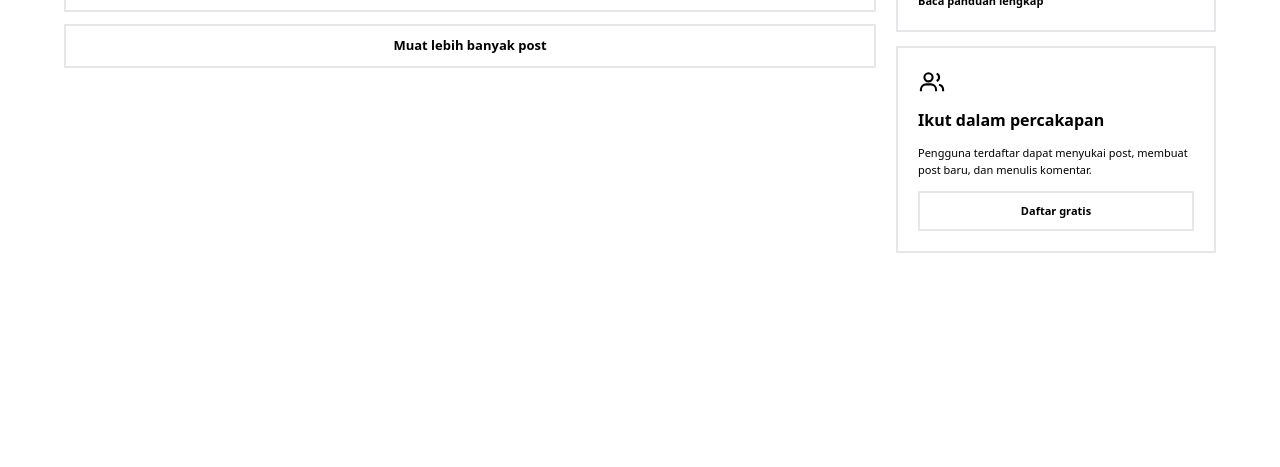
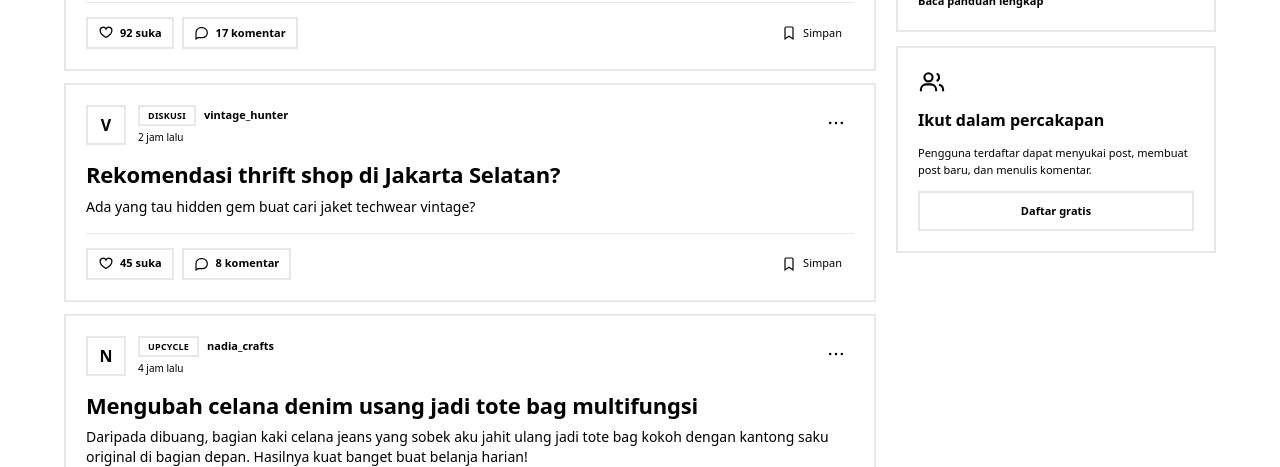
Before and after one commit to Kelompok-8-PBP-Kelas-F/pbp-kel-8, a Django app: page /forum/ in a window 1280 px wide. Shown: the part 1078-1545 px from the top of the page. Before the commit the page ends 1331 px from the top, so only its background shows below. Run offline with Django 5.2, Linux system fonts and the light colour scheme; some libraries are stand-ins or nearby versions.

Commit message:
feat(forum-page): adding logic for forum list and dummy data

```diff
--- a/forum/models.py
+++ b/forum/models.py
@@ -1,3 +1 @@
 from django.db import models
-
-# Create your models here.
--- a/forum/views.py
+++ b/forum/views.py
@@ -2,4 +2,70 @@
 
 # Create your views here.
 def forum_page(request):
-    return render(request, 'pages/forum/forum.html')
+    dummy_posts = [
+        {
+            'id': 1,
+            'author_username': 'burhan',
+            'category': 'REPARASI',
+            'title': 'Langkah sederhana memperkuat siku jaket dengan sashiko',
+            'content': 'Dokumentasi reparasi akhir pekan: tambal bagian dalam dulu...',
+            'time_posted': '34 menit lalu',
+            'total_likes': 92,
+            'total_comments': 17,
+            'image_url': '/static/images/sashiko.jpg', # Pastikan ada gambar dummy di folder static
+            'image_caption': 'Dokumentasi reparasi',
+            'image_count': 3,
+        },
+        {
+            'id': 2,
+            'author_username': 'vintage_hunter',
+            'category': 'DISKUSI',
+            'title': 'Rekomendasi thrift shop di Jakarta Selatan?',
+            'content': 'Ada yang tau hidden gem buat cari jaket techwear vintage?',
+            'time_posted': '2 jam lalu',
+            'total_likes': 45,
+            'total_comments': 8,
+        },
+        {
+            'id': 3,
+            'author_username': 'nadia_crafts',
+            'category': 'UPCYCLE',
+            'title': 'Mengubah celana denim usang jadi tote bag multifungsi',
+            'content': 'Daripada dibuang, bagian kaki celana jeans yang sobek aku jahit ulang jadi tote bag kokoh dengan kantong saku original di bagian depan. Hasilnya kuat banget buat belanja harian!',
+            'time_posted': '4 jam lalu',
+            'total_likes': 134,
+            'total_comments': 24,
+            'image_url': '/static/images/upcycled_bag.jpg',
+            'image_caption': 'Proyek upcycle',
+            'image_count': 2,
+        },
+        {
+            'id': 4,
+            'author_username': 'dimas_cleaner',
+            'category': 'PERAWATAN',
+            'title': 'Tips ampuh hilangkan noda kuning di kerah kemeja vintage tanpa merusak serat',
+            'content': 'Jangan langsung pakai pemutih klorin keras karena serat katun tua gampang rapuh. Campuran baking soda, sabun cuci piring lembut, dan perendaman air hangat terbukti jauh lebih aman.',
+            'time_posted': '6 jam lalu',
+            'total_likes': 78,
+            'total_comments': 19,
+        },
+        {
+            'id': 5,
+            'author_username': 'satria_thrifter',
+            'category': 'THRIFTING',
+            'title': 'Berburu hari ini di Pasar Senen: dapet chore jacket Prancis era 90-an!',
+            'content': 'Kondisinya masih 9/10, warna pudar alaminya cakep banget, dan jahitan rantai masih utuh. Cuma perlu di-deep clean dan setrika uap. Total cuma 85 ribu rupiah!',
+            'time_posted': '1 hari lalu',
+            'total_likes': 210,
+            'total_comments': 43,
+            'image_url': '/static/images/ultramilk.jpeg',
+            'image_caption': 'Hasil thrifting',
+            'image_count': 4,
+        }
+    ]
+
+    context = {
+        'posts': dummy_posts
+    }
+
+    return render(request, 'pages/forum/forum.html', context)
--- /dev/null
+++ b/templates/components/icons/heart.html
@@ -0,0 +1 @@
+<svg class="size-10 text-muted/60" viewBox="0 0 24 24" fill="none" stroke="currentColor" stroke-width="1.6" aria-hidden="true"><circle cx="6" cy="6" r="3"/><circle cx="6" cy="18" r="3"/><path d="m8.1 8.1 12.4 12.4M14.5 9.5 20.5 3.5M8.1 15.9l4-4"/></svg>
--- a/templates/components/navbar.html
+++ b/templates/components/navbar.html
@@ -3,7 +3,7 @@
 <head>
 </head>
 <body>
-    <nav class="sticky top-0 z-10 flex h-auto min-h-16 flex-wrap items-center justify-between gap-y-3 self-stretch border-b border-solid border-line bg-background px-4 py-3 font-main sm:px-6 lg:h-18 lg:flex-nowrap lg:px-6 lg:py-4">
+    <nav class="sticky top-0 z-50 flex h-auto min-h-16 flex-wrap items-center justify-between gap-y-3 self-stretch border-b border-solid border-line bg-background px-4 py-3 font-main sm:px-6 lg:h-18 lg:flex-nowrap lg:px-6 lg:py-4">
         <div class="ml-0 flex items-center gap-2 lg:ml-3">
             <div>
                 {% include 'components/icons/logo.html' %}
--- a/templates/pages/forum/forum.html
+++ b/templates/pages/forum/forum.html
@@ -64,43 +64,78 @@
           </div>
 
           <ul class="post-list flex min-w-0 flex-col gap-3">
+            {% for post in posts %}
             <li>
               <article class="forum-post flex min-w-0 flex-col gap-4 border-2 border-line bg-surface p-4 shadow-[3px_3px_0_var(--shadow-color)] sm:p-5 sm:shadow-[4px_4px_0_var(--shadow-color)]">
-                <header class="forum-post__author flex min-w-0 items-center gap-3">
-                  <div class="avatar flex size-10 shrink-0 items-center justify-center border-2 border-line bg-background font-heading text-base font-bold text-foreground" aria-hidden="true">B</div>
+                <header class="forum-post__author flex min-w-0 items-start gap-3">
+                  <div class="avatar flex size-10 shrink-0 self-start items-center justify-center border-2 border-line bg-background font-heading text-base font-bold text-foreground" aria-hidden="true">{{ post.author_username|first|upper }}</div>
                   <div class="forum-post__author-details flex min-w-0 flex-1 flex-col gap-1">
                     <div class="forum-post__meta flex min-w-0 flex-wrap items-center gap-2">
-                      <span class="badge badge--category border-0 bg-highlight px-2 py-1 text-[0.5625rem] font-bold uppercase tracking-wide text-foreground">Reparasi</span>
-                      <a class="forum-post__username truncate text-[0.6875rem] font-semibold text-muted" href="#">@benangbaik</a>
+                      <span class="badge badge--category bg-category px-2 py-1 text-[0.5625rem] font-bold uppercase tracking-wide text-foreground rounded-none border-2 border-line leading-none">{{ post.category }}</span>
+                      <a class="forum-post__username truncate text-[0.6875rem] font-semibold text-muted" href="#">{{ post.author_username }}</a>
                     </div>
-                    <time class="forum-post__time text-[0.625rem] text-muted">34 menit lalu</time>
+                    <time class="forum-post__time text-[0.625rem] text-muted">{{ post.time_posted }}</time>
                   </div>
-                  <button class="icon-button grid size-9 shrink-0 place-items-center text-muted" type="button" aria-label="Opsi post">
+                  <button class="icon-button grid size-9 shrink-0 place-items-center text-muted self-start" type="button" aria-label="Opsi post">
                     <svg class="size-5" viewBox="0 0 24 24" fill="currentColor" aria-hidden="true"><circle cx="5" cy="12" r="1.5"/><circle cx="12" cy="12" r="1.5"/><circle cx="19" cy="12" r="1.5"/></svg>
                   </button>
                 </header>
                 <div class="forum-post__content flex flex-col gap-2">
                   <h3 class="forum-post__title font-heading text-[1.25rem] font-bold leading-tight tracking-[-0.0125rem] text-foreground sm:text-[1.375rem]">
-                    <a class="hover:underline" href="#">Langkah sederhana memperkuat siku jaket dengan sashiko</a>
+                    <a class="hover:underline" href="#">{{ post.title }}</a>
                   </h3>
-                  <p class="forum-post__body text-[0.8125rem] leading-[1.6] text-muted sm:text-sm">Dokumentasi reparasi akhir pekan: tambal bagian dalam dulu, lalu buat jahitan berulang agar area aus tidak kembali robek.</p>
+                  <p class="forum-post__body text-[0.8125rem] leading-[1.6] text-muted sm:text-sm">{{ post.content }}</p>
                 </div>
-                <figure class="forum-post__media relative flex min-h-44 flex-col items-center justify-center gap-3 overflow-hidden border-2 border-line bg-background p-4 sm:min-h-56">
-                  <svg class="size-10 text-muted/60" viewBox="0 0 24 24" fill="none" stroke="currentColor" stroke-width="1.6" aria-hidden="true"><circle cx="6" cy="6" r="3"/><circle cx="6" cy="18" r="3"/><path d="m8.1 8.1 12.4 12.4M14.5 9.5 20.5 3.5M8.1 15.9l4-4"/></svg>
-                  <figcaption class="forum-post__media-label flex flex-wrap items-center justify-center gap-2 text-center text-[0.625rem] font-bold uppercase tracking-[0.0625rem] text-muted">
-                    <span>Dokumentasi reparasi</span><span aria-hidden="true">·</span><span>3 foto</span>
+                {% if post.image_url %}
+                <figure class="forum-post__media group relative isolate overflow-hidden border-2 border-line bg-background shadow-[2px_2px_0_var(--shadow-color)]">
+                  <div class="relative flex w-full items-center justify-center overflow-hidden bg-background max-h-125 sm:max-h-135">
+                    <!-- Ambient blurred backdrop untuk foto portrait/non-standar -->
+                    <img src="{{ post.image_url }}" alt="" aria-hidden="true" class="absolute inset-0 h-full w-full object-cover blur-xl opacity-20 scale-110 pointer-events-none select-none">
+                    <!-- Foto utama yang tampil utuh (portrait maupun landscape) -->
+                    <img src="{{ post.image_url }}" alt="{{ post.title }}" class="relative z-1 max-h-125 sm:max-h-135 w-auto max-w-full object-contain transition-transform duration-300 ease-out group-hover:scale-[1.01]" loading="lazy">
+                  </div>
+                  <figcaption class="absolute bottom-3 right-3 z-2 flex items-center gap-1.5 border-2 border-line bg-surface/95 px-2.5 py-1 text-[0.625rem] font-bold uppercase tracking-[0.0625rem] text-foreground shadow-[2px_2px_0_var(--shadow-color)] backdrop-blur-xs">
+                    <svg class="size-3.5 shrink-0 text-muted" viewBox="0 0 24 24" fill="none" stroke="currentColor" stroke-width="2" aria-hidden="true"><rect width="18" height="18" x="3" y="3" rx="2"/><circle cx="9" cy="9" r="2"/><path d="m21 15-3.086-3.086a2 2 0 0 0-2.828 0L6 21"/></svg>
+                    <span>{{ post.image_caption|default:"Dokumentasi foto" }}</span>
+                    {% if post.image_count %}
+                    <span aria-hidden="true">·</span>
+                    <span>{{ post.image_count }} foto</span>
+                    {% endif %}
                   </figcaption>
                 </figure>
+                {% endif %}
                 <footer class="forum-post__actions flex flex-wrap items-center gap-2 border-t border-line pt-3.5">
-                  <button class="post-action inline-flex min-h-8 items-center gap-1.5 border-2 border-line bg-surface px-2.5 text-[0.6875rem] font-semibold text-muted aria-pressed:text-accent" type="button" aria-pressed="false"><svg class="size-4" viewBox="0 0 24 24" fill="none" stroke="currentColor" stroke-width="1.8" aria-hidden="true"><path d="M20.8 8.6c0 5.1-8.8 10-8.8 10s-8.8-4.9-8.8-10A4.6 4.6 0 0 1 12 6.2a4.6 4.6 0 0 1 8.8 2.4Z"/></svg><span>92 suka</span></button>
-                  <a class="post-action inline-flex min-h-8 items-center gap-1.5 border-2 border-line bg-surface px-2.5 text-[0.6875rem] font-semibold text-muted" href="#"><svg class="size-4" viewBox="0 0 24 24" fill="none" stroke="currentColor" stroke-width="1.8" aria-hidden="true"><path d="M20 11.5a7.5 7.5 0 0 1-7.5 7.5H6l-3 2v-9.5a7.5 7.5 0 0 1 7.5-7.5h2A7.5 7.5 0 0 1 20 11.5Z"/></svg><span>17 komentar</span></a>
+                  <button class="post-action inline-flex min-h-8 items-center gap-1.5 border-2 border-line bg-surface px-2.5 text-[0.6875rem] font-semibold text-muted aria-pressed:text-accent" type="button" aria-pressed="false"><svg class="size-4" viewBox="0 0 24 24" fill="none" stroke="currentColor" stroke-width="1.8" aria-hidden="true"><path d="M20.8 8.6c0 5.1-8.8 10-8.8 10s-8.8-4.9-8.8-10A4.6 4.6 0 0 1 12 6.2a4.6 4.6 0 0 1 8.8 2.4Z"/></svg><span>{{ post.total_likes|default:0 }} suka</span></button>
+                  <a class="post-action inline-flex min-h-8 items-center gap-1.5 border-2 border-line bg-surface px-2.5 text-[0.6875rem] font-semibold text-muted" href="#"><svg class="size-4" viewBox="0 0 24 24" fill="none" stroke="currentColor" stroke-width="1.8" aria-hidden="true"><path d="M20 11.5a7.5 7.5 0 0 1-7.5 7.5H6l-3 2v-9.5a7.5 7.5 0 0 1 7.5-7.5h2A7.5 7.5 0 0 1 20 11.5Z"/></svg><span>{{ post.total_comments|default:0 }} komentar</span></a>
                   <button class="post-action post-action--save ml-auto inline-flex min-h-8 items-center gap-1.5 border-2 border-transparent bg-transparent px-2.5 text-[0.6875rem] font-normal text-muted aria-pressed:text-accent" type="button" aria-pressed="false"><svg class="size-4" viewBox="0 0 24 24" fill="none" stroke="currentColor" stroke-width="1.8" aria-hidden="true"><path d="M6 4.75A1.75 1.75 0 0 1 7.75 3h8.5A1.75 1.75 0 0 1 18 4.75V21l-6-4-6 4V4.75Z"/></svg><span>Simpan</span></button>
                 </footer>
               </article>
             </li>
+            {% empty %}
+            <li class="w-full">
+              <div class="empty-state flex min-w-0 flex-col items-center justify-center gap-4 border-2 border-line bg-surface p-8 text-center shadow-[3px_3px_0_var(--shadow-color)] sm:p-12 sm:shadow-[4px_4px_0_var(--shadow-color)]">
+                <div class="flex size-16 items-center justify-center border-2 border-line bg-highlight shadow-[3px_3px_0_var(--shadow-color)]" aria-hidden="true">
+                  <svg class="size-8 text-foreground" viewBox="0 0 24 24" fill="none" stroke="currentColor" stroke-width="1.8">
+                    <path d="M7.9 20A9 9 0 1 0 4 16.1L2 22Z" />
+                    <path d="M8 12h.01M12 12h.01M16 12h.01" stroke-width="2.5" />
+                  </svg>
+                </div>
+                <div class="flex max-w-md flex-col gap-1.5">
+                  <h3 class="font-heading text-lg font-bold text-foreground sm:text-xl">Belum ada percakapan</h3>
+                  <p class="text-xs leading-relaxed text-muted sm:text-sm">Jadilah yang pertama memulai diskusi seputar reparasi pakaian, gaya vintage, atau tips berburu thrifting!</p>
+                </div>
+                <a class="inline-flex min-h-10 items-center justify-center gap-2 border-2 border-line bg-accent px-5 py-2 text-xs font-bold text-accent-foreground shadow-[3px_3px_0_var(--shadow-color)] transition-transform active:translate-x-0.5 active:translate-y-0.5 sm:text-[0.8125rem]" href="#">
+                  <svg class="size-4 shrink-0" viewBox="0 0 24 24" fill="none" stroke="currentColor" stroke-width="2" aria-hidden="true"><path d="M12 5v14M5 12h14"/></svg>
+                  <span>Mulai buat post pertama</span>
+                </a>
+              </div>
+            </li>
+            {% endfor %}
           </ul>
 
+          {% if posts %}
           <button class="load-more flex min-h-11 w-full items-center justify-center border-2 border-line bg-surface px-4 text-[0.8125rem] font-bold text-foreground shadow-[3px_3px_0_var(--shadow-color)]" type="button">Muat lebih banyak post</button>
+          {% endif %}
         </div>
 
         <aside class="forum-sidebar flex w-full flex-col gap-3.5 lg:sticky lg:top-24 lg:w-auto" aria-label="Informasi forum">
--- a/theme/static_src/src/styles.css
+++ b/theme/static_src/src/styles.css
@@ -18,6 +18,7 @@
   --accent-foreground: #ffffff;
   --highlight: #f7d26a;
   --shadow-color: #121212;
+  --category: #86A981;
 }
 
 .dark {
@@ -34,6 +35,7 @@
   --accent-foreground: #151a15;
   --highlight: #e7bc55;
   --shadow-color: #080b09;
+  --category: #86A981;
 }
 
 @theme inline {
@@ -52,6 +54,7 @@
   --color-accent: var(--accent);
   --color-accent-foreground: var(--accent-foreground);
   --color-highlight: var(--highlight);
+  --color-category: var(--category);
 }
 
 @layer base {
```
